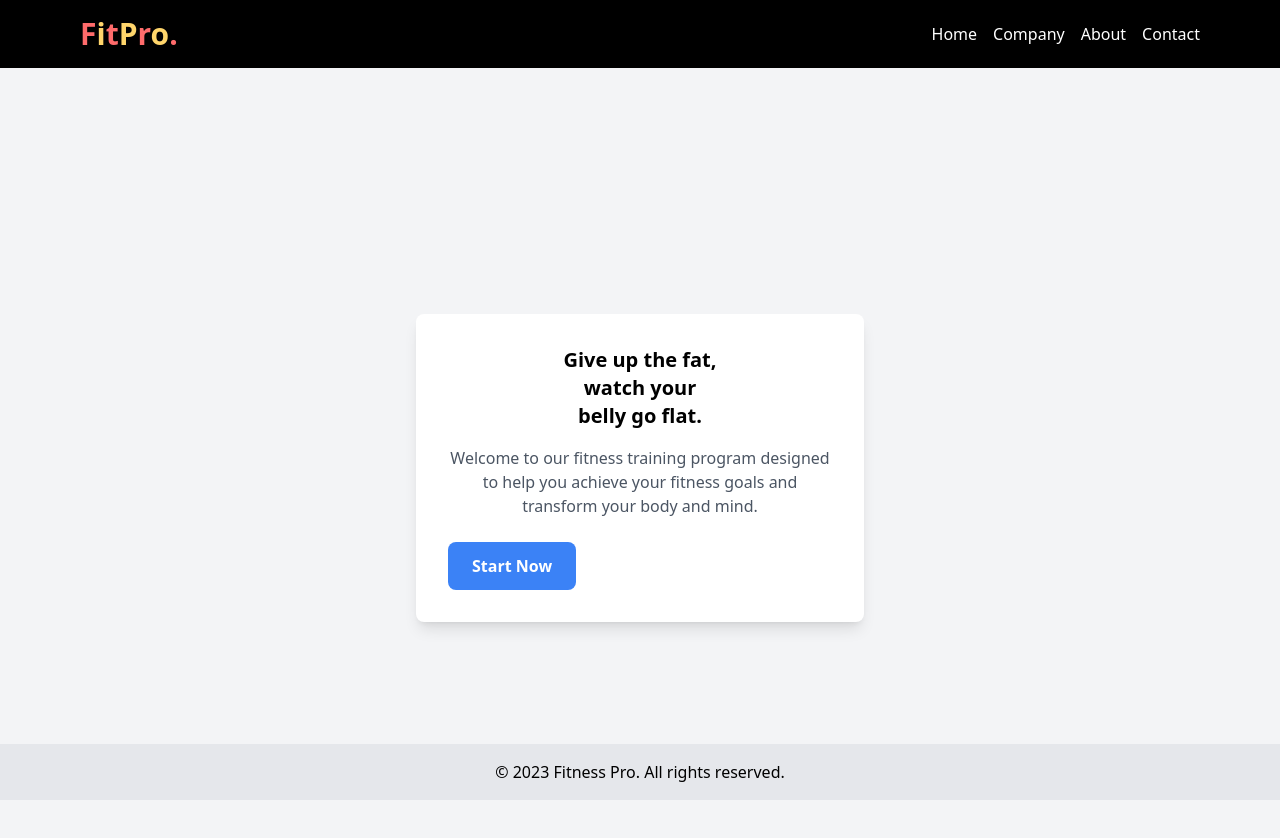
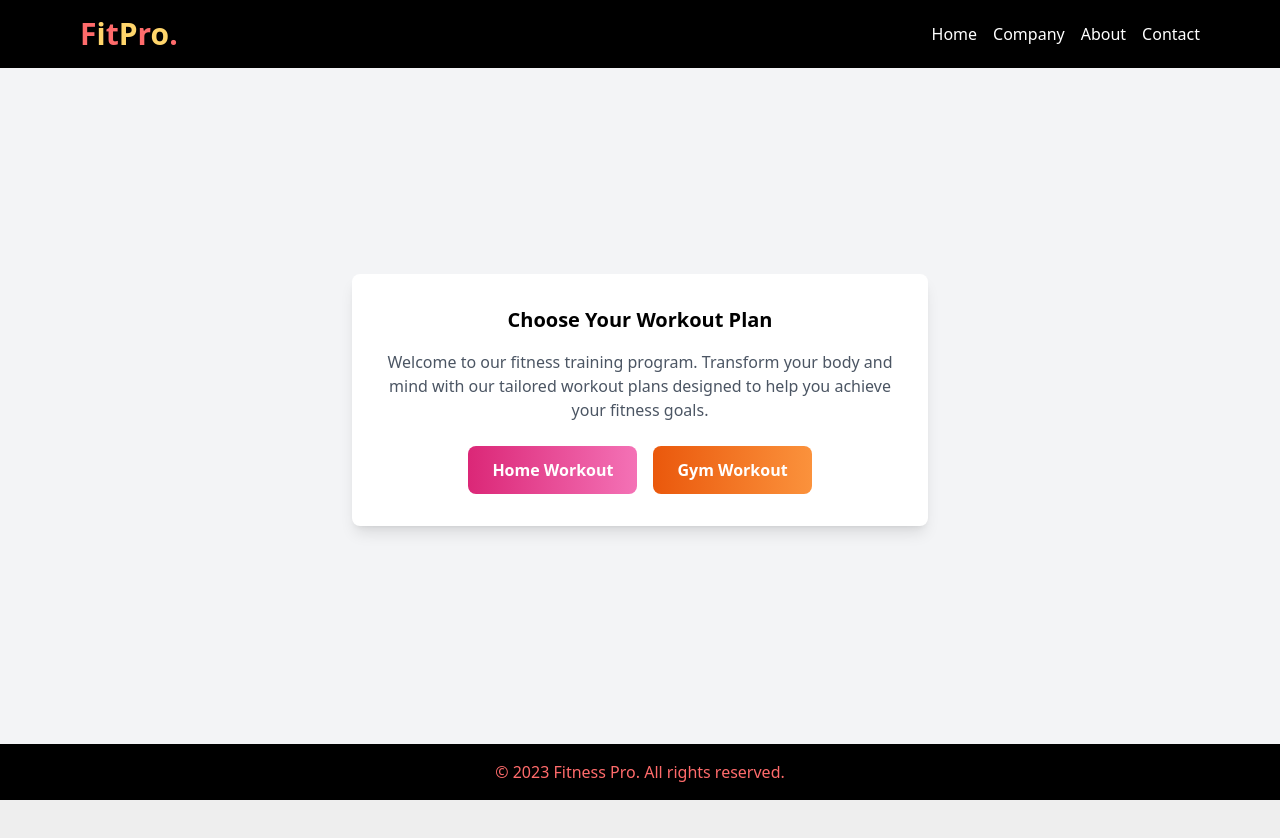
Before and after one commit to pasanuvindu/FitPro-React-Frontend, a React (Create React App) app: page /workout in a window 1280 px wide. Shown: the top 838 px of the page. After the commit the page ends 800 px from the top, so only its background shows below. Built offline with nearby package versions, Linux system fonts and the light colour scheme.

Commit message:
Workout edited

```diff
--- a/src/components/Home.js
+++ b/src/components/Home.js
@@ -3,18 +3,28 @@ import Typed from "react-typed";
 
 const Home = () => {
   return (
-    <div className="text-white">
-      <div className="max-w-[800px] mt-[-96px] w-full h-screen mx-auto text-center flex flex-col justify-center">
-        <p className="text-[#00df9a] font-bold p-2">
+    <div
+      className="text-white relative"
+      style={{
+        background: "url('https://images.unsplash.com/photo-1522898467493-49726bf28798?ixlib=rb-4.0.3&ixid=M3wxMjA3fDB8MHxwaG90by1wYWdlfHx8fGVufDB8fHx8fA%3D%3D&auto=format&fit=crop&w=2070&q=80') no-repeat center center fixed",
+        backgroundSize: "cover",
+        height: "100vh",
+      }}
+    >
+      <div
+        className="flex flex-col h-full mx-auto text-center justify-start bg-black bg-opacity-60"
+        style={{ paddingTop: "5rem" }} // Adjust this value based on your navigation bar's height
+      >
+        <p className="text-[#FA2E56] font-bold p-2">
           ACHIEVE YOUR FITNESS GOALS
         </p>
         <h1 className="md:text-7xl sm:text-6xl text-4xl font-bold md:py-6">
           <span className="text-[#FF6B6B]">Elevate Your Health.</span>
         </h1>
         <p className="md:text-5xl sm:text-4xl text-xl font-bold py-4 text-black">
-          Tailored workouts and nutrition plans for{" "}
+          <span className="text-gray-400">Tailored workouts and nutrition plans for</span>{" "}
           <Typed
-            className="inline-block"
+            className="inline-block text-white"
             strings={["Strength", "Endurance", "Wellness"]}
             typeSpeed={120}
             backSpeed={140}
--- a/src/components/Layout/Footer.jsx
+++ b/src/components/Layout/Footer.jsx
@@ -1,27 +1,9 @@
 import React from "react";
 
-// class Footer extends React.Component {
 const Footer = () => {
-  // render() {
-  // const data = ["2023 Fitness Pro. All rights reserved."];
-
   return (
-    // <div className="bottom-0 bg-silver w-full">
-    //   <div className="container flex flex-col md:flex-row justify-center gap-4 sm:gap-10 items-center pt-3 pb-2 sm:pt-0 sm:pb-0">
-    //     <div className="flex text-sm font-semibold max-w-7xl flex-row gap-10 flex-wrap p-8">
-    //       {data.map((item, key) => (
-    //         <p
-    //           className="md:w-2/5 w-full text-justify font-normal text-blackish_grey"
-    //           key={key}
-    //         >
-    //           {item}
-    //         </p>
-    //       ))}
-    //     </div>
-    //   </div>
-    // </div>
-    <div className="bg-gray-200 p-4 text-center fixed bottom-0 w-full">
-      <p>&copy; 2023 Fitness Pro. All rights reserved.</p>
+    <div className="bg-black p-4 text-center fixed bottom-0 w-full">
+      <p style={{ color: "#FF6B6B" }}>&copy; 2023 Fitness Pro. All rights reserved.</p>
     </div>
   );
 };
--- a/src/components/Layout/Navbar.jsx
+++ b/src/components/Layout/Navbar.jsx
@@ -9,7 +9,7 @@ const Navbar = () => {
   };
 
   return (
-    <nav className="bg-black text-white">
+    <nav className="bg-black text-white" style={{ position: "fixed", width: "100%", zIndex: 100 }}>
       <div className="max-w-6xl mx-auto flex items-center justify-between p-4">
         <h1 className="text-3xl font-bold" style={{ color: "#FF6B6B" }}>
           <span style={{ color: "#FF6B6B" }}>F</span>
@@ -30,10 +30,10 @@ const Navbar = () => {
           </button>
         </div>
         <ul className="hidden md:flex space-x-4">
-          <li>Home</li>
-          <li>Company</li>
-          <li>About</li>
-          <li>Contact</li>
+          <li className="nav-item hover:text-[#FF6B6B]">Home</li>
+          <li className="nav-item hover:text-[#FF6B6B]">Company</li>
+          <li className="nav-item hover:text-[#FF6B6B]">About</li>
+          <li className="nav-item hover:text-[#FF6B6B]">Contact</li>
         </ul>
       </div>
       {navOpen && (
--- a/src/components/Workout.js
+++ b/src/components/Workout.js
@@ -3,41 +3,22 @@ import React from "react";
 const Workout = () => {
   return (
     <div className="flex items-center justify-center min-h-screen bg-gray-100">
-      <div className="max-w-md p-8 bg-white shadow-lg rounded-lg">
-        <p className="text-xl font-bold mb-4">
-          Give up the fat, <br />
-          watch your <br />
-          belly go flat.
-        </p>
-        <p className="text-gray-600 mb-6">
-          Welcome to our fitness training program designed to help you achieve
-          your fitness goals and transform your body and mind.
-        </p>
-        <div className="flex items-center justify-between">
-          <button className="px-6 py-3 text-white bg-blue-500 hover:bg-blue-600 rounded-lg font-semibold">
-            Start Now
-          </button>
-          {/* <div className="w-16 h-16 bg-gray-300 rounded-full flex items-center justify-center">
-            <img
-              className="w-10 h-10"
-              alt="Element f"
-              src="https://generation-sessions.s3.amazonaws.com/c6a1a5757d52a1b97ea36d009193cf09/img/1000-f-243544991-qhx9kgbbi4wdabugrg172wqvaxebpjzg-transformed-1@2x.png"
-            />
-          </div> */}
-          {/* </div>
-        <div className="relative mt-8">
-          <div className="absolute w-12 h-12 bg-blue-500 rounded-full top-0 left-0 transform -translate-x-1/2 -translate-y-1/2">
-            <img
-              className="w-6 h-6 mx-auto my-auto"
-              alt="Image"
-              src="https://generation-sessions.s3.amazonaws.com/c6a1a5757d52a1b97ea36d009193cf09/img/image-1@2x.png"
-            />
-          </div>
-          <img
-            className="w-full h-auto"
-            alt="Image"
-            src="https://generation-sessions.s3.amazonaws.com/c6a1a5757d52a1b97ea36d009193cf09/img/your-image.png"
-          /> */}
+      <div className="max-w-xl p-8 bg-white shadow-lg rounded-lg">
+        <div className="text-center">
+          <p className="text-xl font-bold mb-4">
+            Choose Your Workout Plan
+          </p>
+          <p className="text-gray-600 mb-6">
+            Welcome to our fitness training program. Transform your body and mind with our tailored workout plans designed to help you achieve your fitness goals.
+          </p>
+        </div>
+        <div className="flex items-center justify-center space-x-4">
+          <a href="/home-workout" className="px-6 py-3 text-white bg-gradient-to-r from-pink-600 to-pink-400 hover:from-pink-500 hover:to-pink-300 rounded-lg font-semibold">
+            Home Workout
+          </a>
+          <a href="/gym-workout" className="px-6 py-3 text-white bg-gradient-to-r from-orange-600 to-orange-400 hover:from-orange-500 hover:to-orange-300 rounded-lg font-semibold">
+            Gym Workout
+          </a>
         </div>
       </div>
     </div>
```
